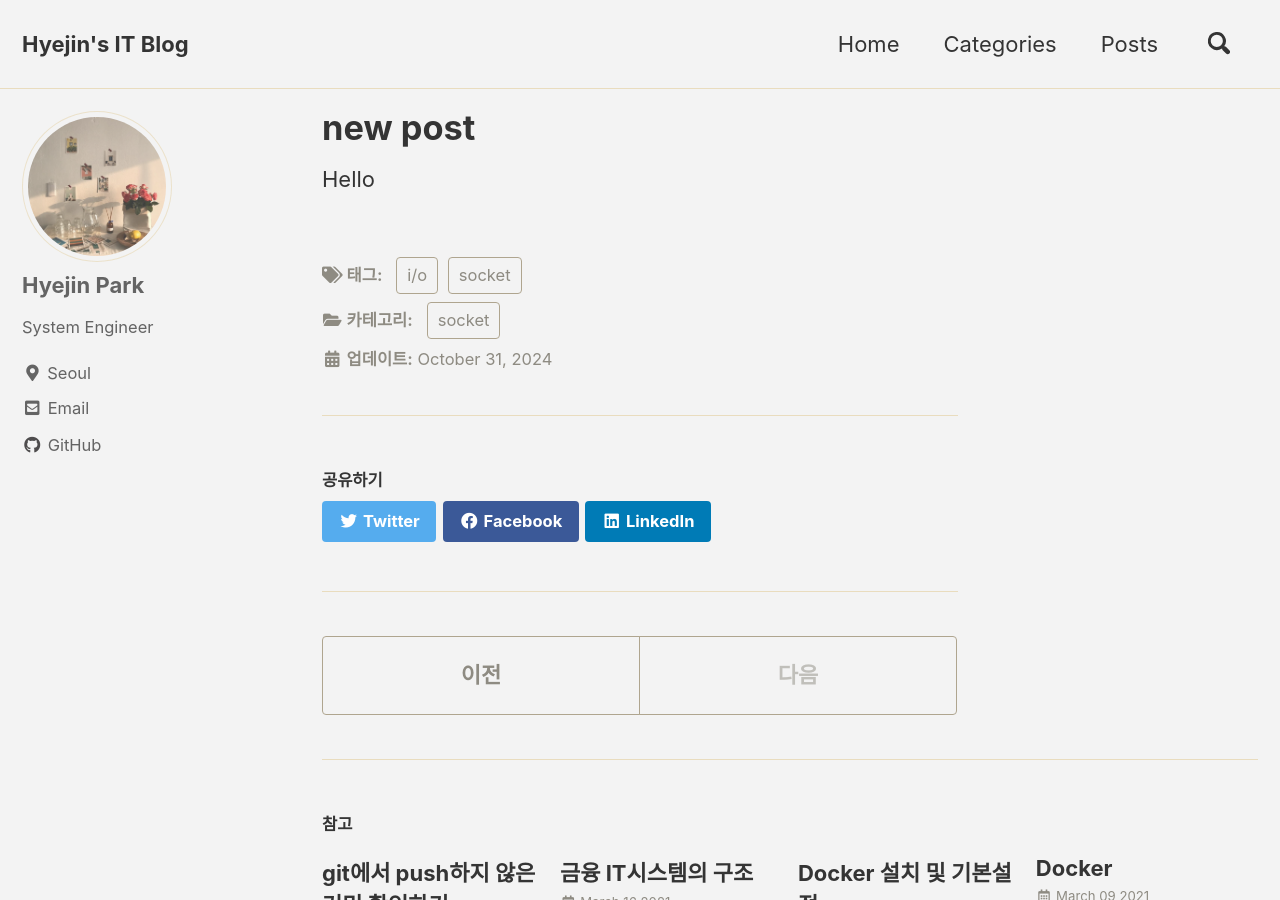
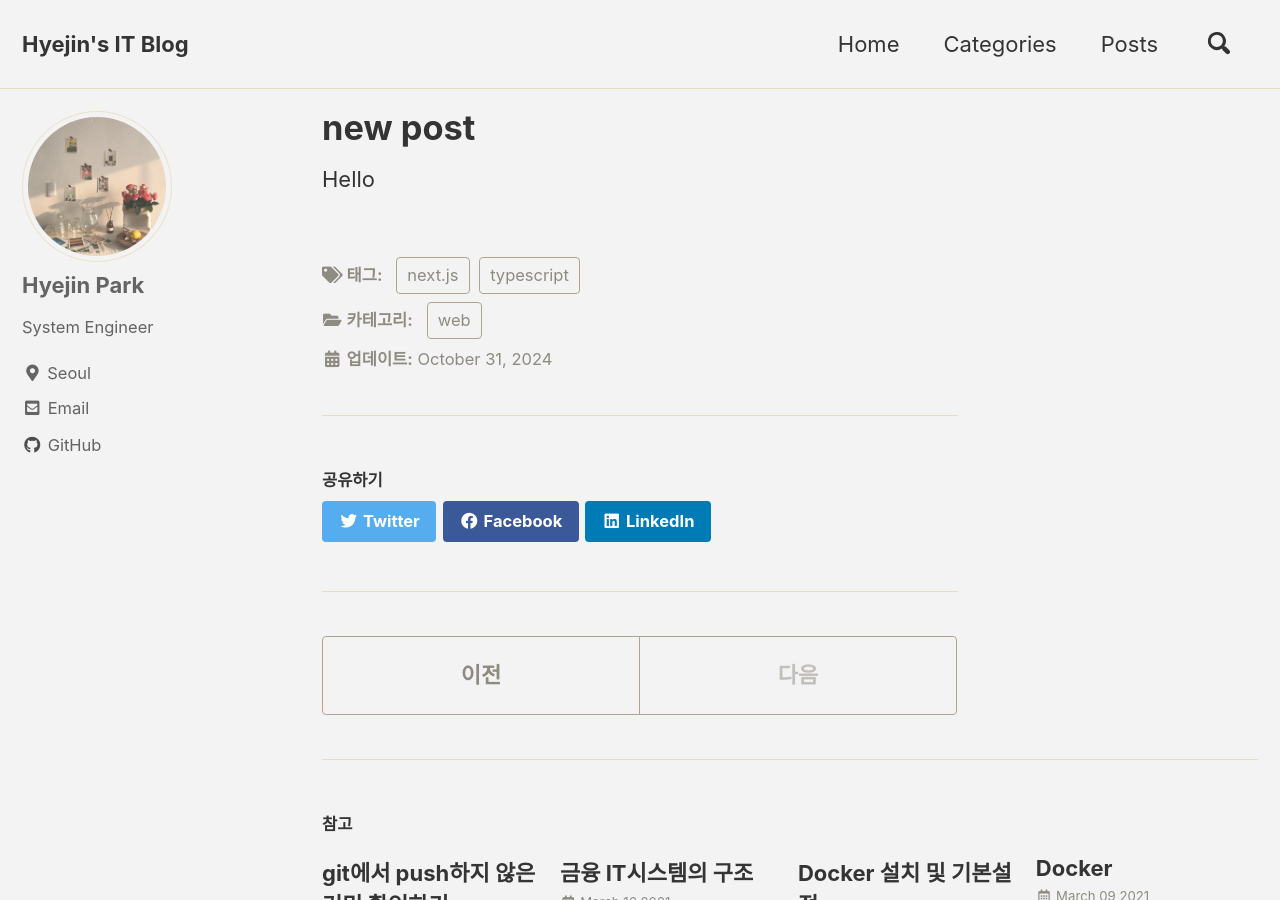
Before and after one commit to hyejin2475/hyejin2475.github.io, a Jekyll site: the page built from _posts/2024-10-31-login-page-with-nextjs.md, in a window 1280 px wide and 900 px high. Built offline with Jekyll 4.4.1, drawn with Linux system fonts in a browser that asks for light colours; cached includes are drawn as plain includes.

Commit message:
add new post

```diff
--- a/_posts/2024-10-31-login_page_with_nextjs.md
+++ b/_posts/2024-10-31-login-page-with-nextjs.md
@@ -2,10 +2,10 @@
 layout: single
 title: new post
 categories:
-  - socket
+  - web
 tags:
-  - socket
-  - i/o
+  - next.js
+  - typescript
 ---
 
 Hello
```
